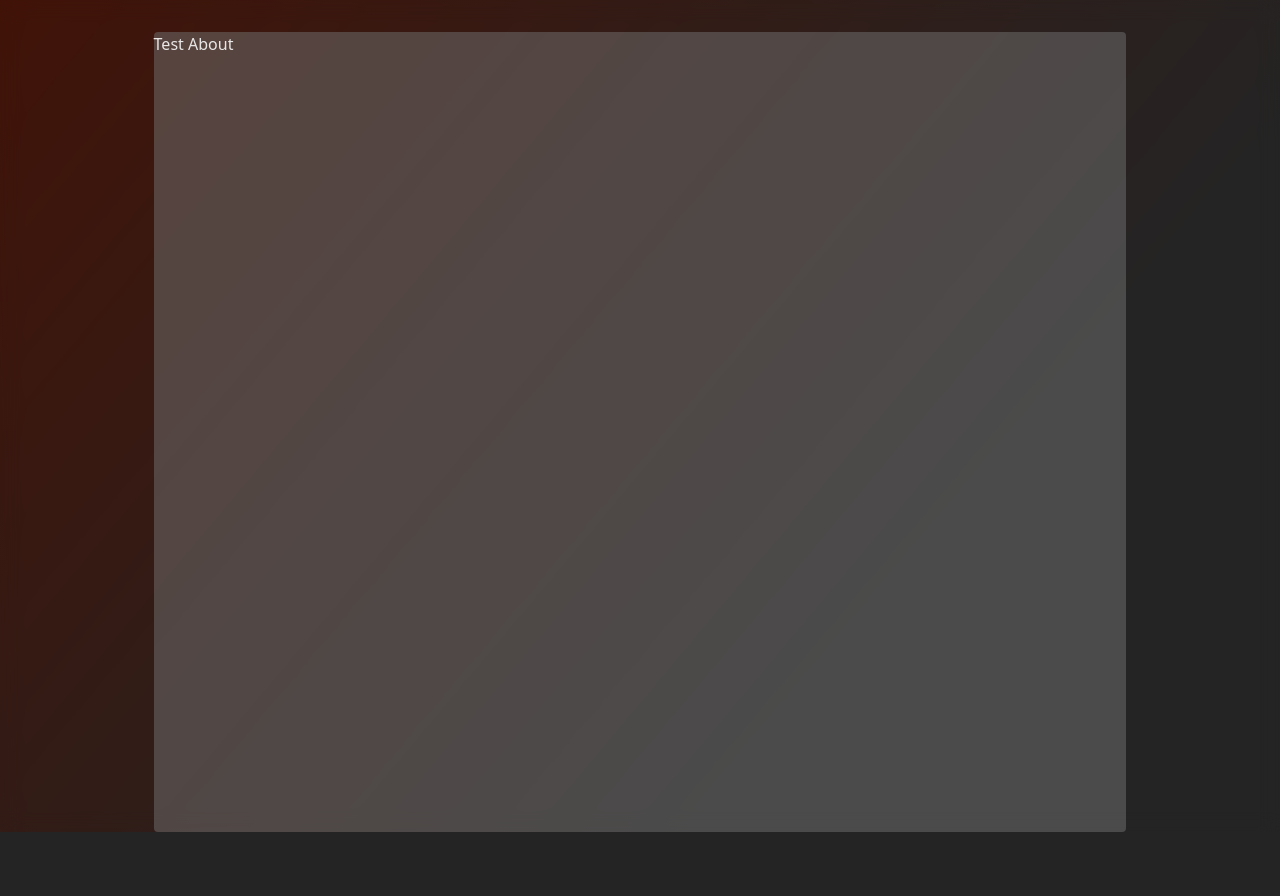
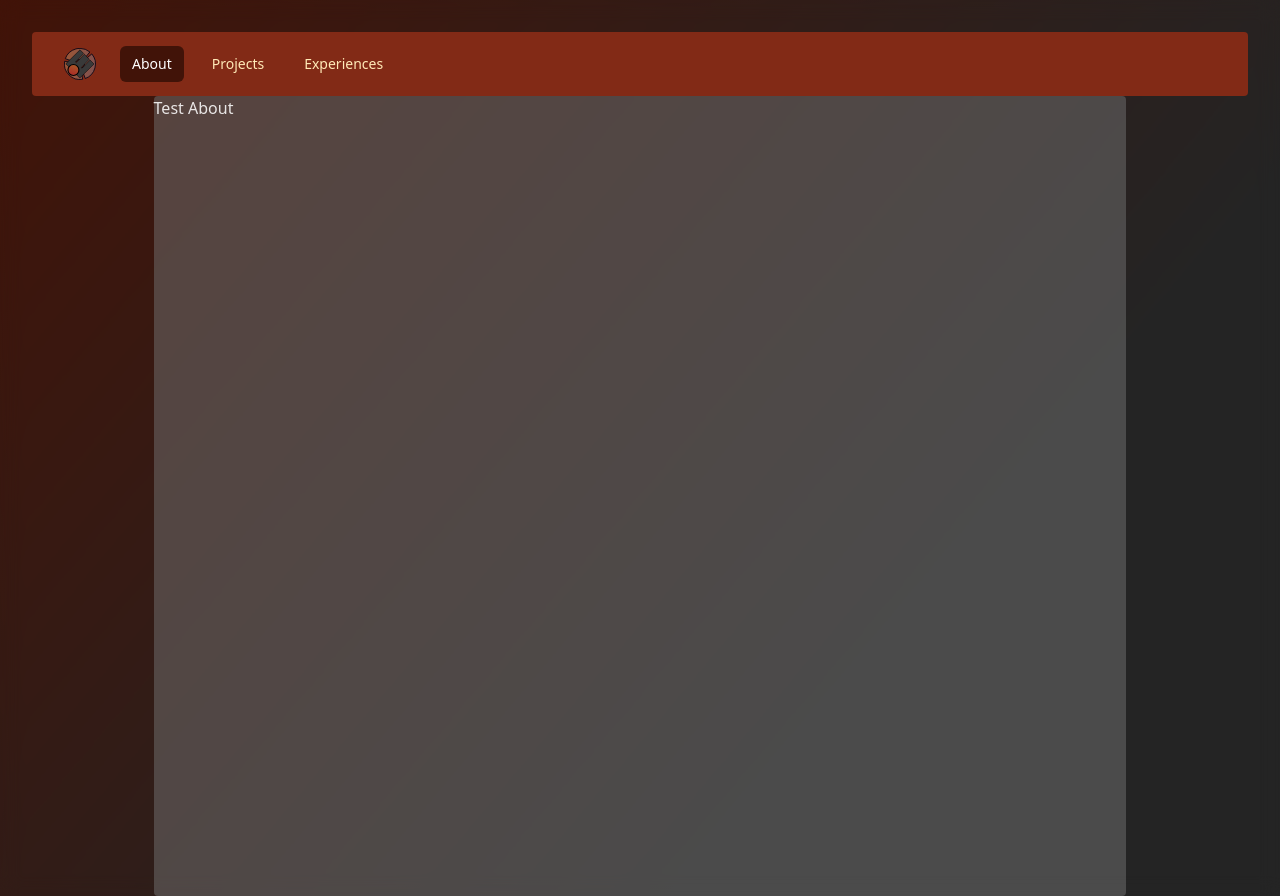
Before and after one commit to TheEngineerOne/personal-website, a React (Vite) app: page / in a window 1280 px wide. Before the commit the page ends 832 px from the top, so only its background shows below. Built offline with nearby package versions, Linux system fonts and the light colour scheme.

Commit message:
Avoid full rerender when switching page

```diff
--- a/src/App.tsx
+++ b/src/App.tsx
@@ -1,24 +1,31 @@
-'use client';
-
 import './App.css'
 import {BrowserRouter as Router, Route, Routes} from 'react-router-dom'
 import NotFound from './pages/NotFound.tsx'
 import About from './pages/About.tsx'
 import Projects from './pages/Projects.tsx'
 import Experience from './pages/Experience.tsx'
+import {useState} from 'react'
+import TopBar from './Components/SimpleTopBar.tsx'
+
+const initialNav = [
+  { name: 'About', href: '/about', current: false },
+  { name: 'Projects', href: '/projects', current: false },
+  { name: 'Experiences', href: '/experiences', current: false },
+]
+
 function App() {
+  const [navigation, setNavigation] = useState(initialNav)
   return (
-    <>
-      <Router>
-        <Routes>
-          <Route path="/" element={<About/>}/>
-          <Route path="/about" element={<About/>}/>
-          <Route path="/projects" element={<Projects/>}/>
-          <Route path="/experiences" element={<Experience/>}/>
-          <Route path="*" element={<NotFound/>}/>
-        </Routes>
-      </Router>
-    </>
+    <Router>
+      <TopBar navigation={navigation} setNavigation={setNavigation} />
+      <Routes>
+        <Route path="/" element={<About />} />
+        <Route path="/about" element={<About />} />
+        <Route path="/projects" element={<Projects />} />
+        <Route path="/experiences" element={<Experience />} />
+        <Route path="*" element={<NotFound />} />
+      </Routes>
+    </Router>
   )
 }
 
--- a/src/Components/SimpleTopBar.tsx
+++ b/src/Components/SimpleTopBar.tsx
@@ -1,62 +1,82 @@
-import { Disclosure, DisclosureButton, DisclosurePanel} from '@headlessui/react'
+import React from 'react'
+import { Disclosure, DisclosureButton, DisclosurePanel } from '@headlessui/react'
 import { Bars3Icon, XMarkIcon } from '@heroicons/react/24/outline'
+import { useLocation, Link } from 'react-router-dom'
 
-const navigation = [
-  { name: 'About', href: '/about', current: true },
-  { name: 'Projects', href: '/projects', current: false },
-  { name: 'Experiences', href: '/experiences', current: false },
-]
-
-export function setNavState(state:string){
-  navigation.forEach(el => {
-    if(el.name === state){
-      el.current = true;
-    }else{
-      el.current = false;
-    }
-  })
+interface NavItem {
+  name: string;
+  href: string;
+  current: boolean;
 }
 
-function classNames(...classes:(string | false | null | undefined)[]) {
+interface TopBarProps {
+  navigation: NavItem[];
+  setNavigation: React.Dispatch<React.SetStateAction<NavItem[]>>;
+}
+
+function classNames(...classes: (string | false | null | undefined)[]) {
   return classes.filter(Boolean).join(' ')
 }
 
-export function TopBar() {
+export function TopBar({ navigation, setNavigation }: TopBarProps) {
+  const location = useLocation()
+
+  // Update the nav state based on current URL
+  const setNavState = (navs: typeof navigation, state: string) => {
+    return navs.map(nav => ({
+      ...nav,
+      current: nav.name === state,
+    }))
+  }
+
+  // Update navigation state when location changes
+  React.useEffect(() => {
+    const currentPage = location.pathname.split('/')[1] || 'about'
+    setNavigation(prev => setNavState(prev, currentPage.charAt(0).toUpperCase() + currentPage.slice(1)))
+  }, [location.pathname, setNavigation])
+
+  const handleNavClick = (clickedName: string) => {
+    setNavigation(
+      navigation.map((item) => ({
+        ...item,
+        current: item.name === clickedName,
+      }))
+    );
+  };
+
   return (
     <Disclosure as="nav" className="bg-gray-800 rounded-sm">
       <div className="mx-auto max-w-7xl px-2 sm:px-6 lg:px-8">
         <div className="relative flex h-16 items-center justify-between">
           <div className="absolute inset-y-0 left-0 flex items-center sm:hidden">
-            {/* Mobile menu button*/}
             <DisclosureButton className="group relative inline-flex items-center justify-center rounded-md p-2 text-gray-400 hover:bg-gray-700 hover:text-gray-50 focus:ring-2 focus:ring-gray-50 focus:outline-hidden focus:ring-inset">
               <span className="absolute -inset-0.5" />
               <span className="sr-only">Open main menu</span>
-              <Bars3Icon aria-hidden="true" className="block size-6 group-data-open:hidden" />
-              <XMarkIcon aria-hidden="true" className="hidden size-6 group-data-open:block" />
+              <Bars3Icon className="block size-6 group-data-open:hidden" />
+              <XMarkIcon className="hidden size-6 group-data-open:block" />
             </DisclosureButton>
           </div>
           <div className="flex flex-1 items-center justify-center sm:items-stretch sm:justify-start">
             <div className="flex shrink-0 items-center">
-              <img
-                alt="Your Company"
-                src="/e-logo.svg"
-                className="h-8 w-auto"
-              />
+              <img alt="Your Company" src="/e-logo.svg" className="h-8 w-auto" />
             </div>
             <div className="hidden sm:ml-6 sm:block">
               <div className="flex space-x-4">
                 {navigation.map((item) => (
-                  <a
+                  <Link
                     key={item.name}
-                    href={item.href}
+                    to={item.href}
+                    onClick={() => handleNavClick(item.name)}
                     aria-current={item.current ? 'page' : undefined}
                     className={classNames(
-                      item.current ? 'bg-gray-900 text-gray-50' : 'text-gray-300 hover:bg-gray-700 hover:text-gray-50 duration-300',
+                      item.current
+                        ? 'bg-gray-900 text-gray-50'
+                        : 'text-gray-300 hover:bg-gray-700 hover:text-gray-50 duration-300',
                       'rounded-md px-3 py-2 text-sm font-medium',
                     )}
                   >
                     {item.name}
-                  </a>
+                  </Link>
                 ))}
               </div>
             </div>
@@ -70,6 +90,7 @@ export function TopBar() {
               key={item.name}
               as="a"
               href={item.href}
+              onClick={() => handleNavClick(item.name)}
               aria-current={item.current ? 'page' : undefined}
               className={classNames(
                 item.current ? 'bg-gray-900 text-gray-50' : 'text-gray-300 hover:bg-gray-700 hover:text-gray-50',
```
